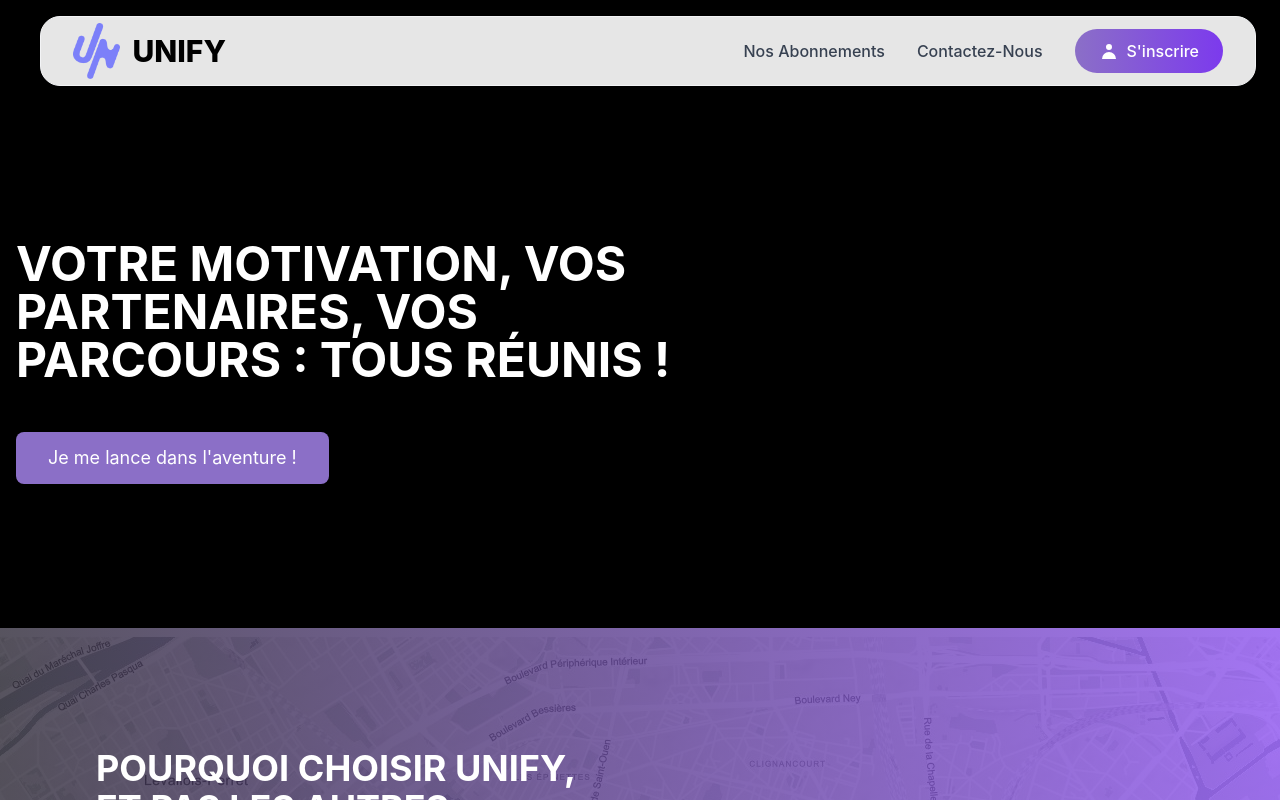
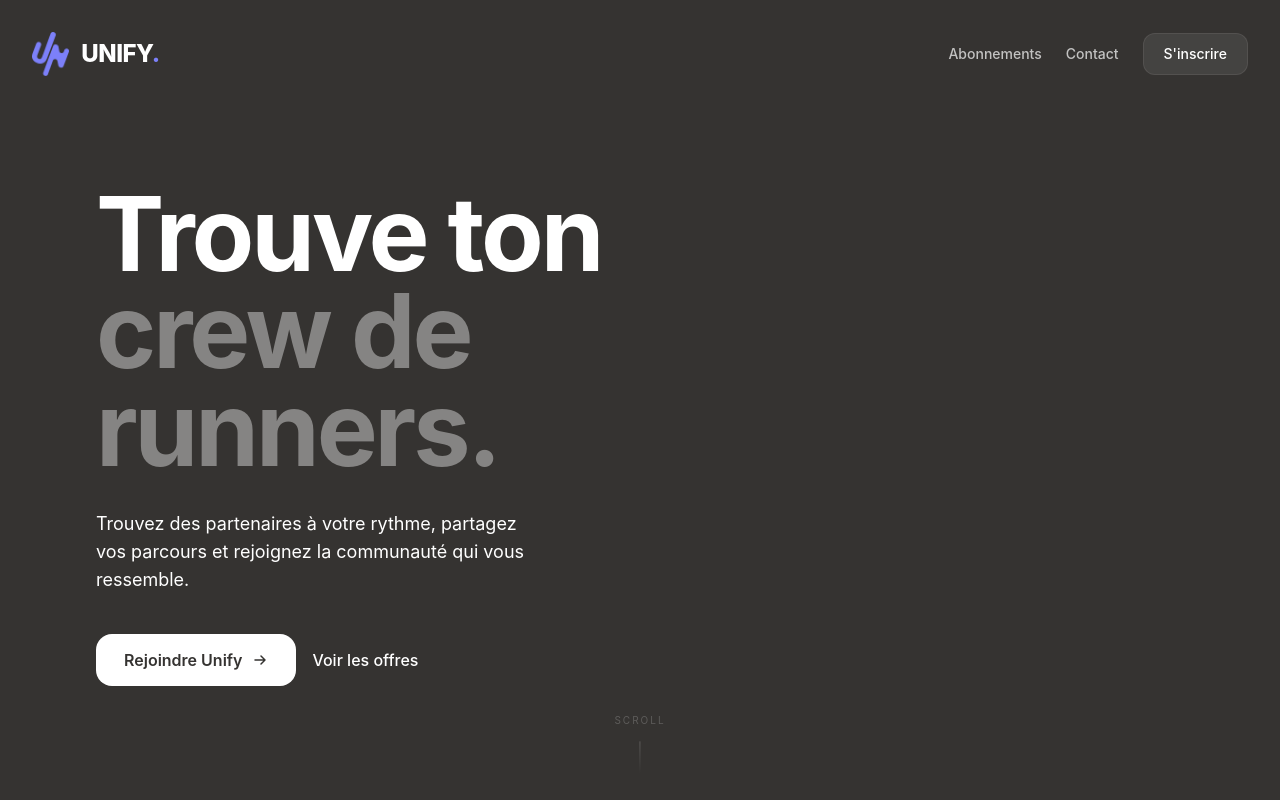
Before and after one commit to guiguil03/LandingPage-V2, a React (Vite) app: page / in a window 1280 px wide. Shown: the top 800 px of the page. Built offline with nearby package versions, Linux system fonts and the light colour scheme.

Commit message:
Update styles across components for improved consistency; add sitemap generation plugin in Vite configuration; adjust background colors in index.html and App component for better visual coherence; enhance Abonnements component with refined text and layout adjustments.

```diff
--- a/index.html
+++ b/index.html
@@ -11,7 +11,7 @@
     <meta name="viewport" content="width=device-width, initial-scale=1.0" />
     <title>Unify</title>
   </head>
-  <body>
+  <body style="background-color: #353331">
     <div id="root"></div>
     <script type="module" src="/src/main.tsx"></script>
     <script type="text/javascript">
--- a/src/App.tsx
+++ b/src/App.tsx
@@ -13,7 +13,7 @@ import ScrollToTop from "./components/ScrollToTop";
 
 function HomePage() {
   return (
-    <div className="min-h-screen bg-black pt-24">
+    <div className="min-h-screen bg-[#353331]">
       <Header />
       <Map />
       <Grille />
--- a/src/components/Header.tsx
+++ b/src/components/Header.tsx
@@ -1,7 +1,7 @@
-import React, { useState } from 'react';
-import { motion, AnimatePresence } from 'framer-motion';
-import Logo from '../assets/logo.png';
-import SignupModal from './inscription';
+import React, { useState } from "react";
+import { motion, AnimatePresence } from "framer-motion";
+import Logo from "../assets/logo.png";
+import SignupModal from "./inscription";
 
 const Header: React.FC = () => {
   const [isSignupModalOpen, setIsSignupModalOpen] = useState(false);
@@ -9,7 +9,7 @@ const Header: React.FC = () => {
 
   const openSignupModal = () => {
     setIsSignupModalOpen(true);
-    setIsMobileMenuOpen(false); // Fermer le menu mobile si ouvert
+    setIsMobileMenuOpen(false);
   };
 
   const closeSignupModal = () => {
@@ -21,11 +21,24 @@ const Header: React.FC = () => {
   };
 
   const scrollToSection = (sectionId: string) => {
-    setIsMobileMenuOpen(false); // Fermer le menu mobile si ouvert
+    setIsMobileMenuOpen(false);
     const section = document.getElementById(sectionId);
     if (section) {
-      section.scrollIntoView({ behavior: 'smooth' });
+      section.scrollIntoView({ behavior: "smooth" });
     }
+  };
+
+  const container = {
+    hidden: {},
+    show: { transition: { staggerChildren: 0.15, delayChildren: 0.4 } },
+  };
+  const fadeUp = {
+    hidden: { opacity: 0, y: 30 },
+    show: {
+      opacity: 1,
+      y: 0,
+      transition: { duration: 0.7, ease: [0.25, 0.46, 0.45, 0.94] },
+    },
   };
 
   return (
@@ -33,126 +46,189 @@ const Header: React.FC = () => {
       initial={{ opacity: 0 }}
       animate={{ opacity: 1 }}
       transition={{ duration: 0.5 }}
-      className="w-full py-4"
+      className="relative w-full h-screen bg-[#353331] overflow-hidden"
     >
-      <div className="container mx-auto px-4">
-        <div className="flex justify-center w-full">
+      {/* ── Navbar (relative, not sticky) ── */}
+      <div className="relative z-50 px-6 sm:px-8 pt-6 sm:pt-8 flex justify-between items-center max-w-7xl mx-auto">
+        {/* Left — Logo + Title + dot */}
+        <motion.div
+          initial={{ opacity: 0 }}
+          animate={{ opacity: 1 }}
+          transition={{ duration: 0.5 }}
+          className="flex items-center gap-3"
+        >
+          <img
+            src={Logo}
+            alt="Logo Unify"
+            className="h-9 sm:h-11 w-auto object-contain"
+          />
+          <span className="text-xl sm:text-2xl font-extrabold text-white tracking-[-0.02em]">
+            UNIFY<span className="text-primary-500">.</span>
+          </span>
+        </motion.div>
+
+        {/* Right — Nav links (desktop) */}
         <motion.nav
-            initial={{ y: -50, opacity: 0 }}
-            animate={{ y: 0, opacity: 1 }}
-            transition={{
-              duration: 0.6,
-              ease: "easeOut"
-            }}
-            className="fixed top-0  z-50 mt-4 ml-4 flex justify-between items-center bg-white bg-opacity-90 backdrop-blur-md rounded-[20px] px-4 sm:px-8 py-3 sm:py-4 w-[95%] max-w-7xl shadow-lg transition-all duration-300 border border-gray-100 h-16 sm:h-[70px]"
+          initial={{ opacity: 0 }}
+          animate={{ opacity: 1 }}
+          transition={{ duration: 0.5, delay: 0.1 }}
+          className="hidden md:flex items-center gap-6"
         >
-            <div className="flex items-center">
-              <span className="font-bold flex items-center gap-2 sm:gap-3">
-                <img src={Logo} alt="Logo Unify" className="h-10 sm:h-14 w-auto object-contain" />
-                <span className="text-xl sm:text-3xl font-extrabold">UNIFY</span>
-              </span>
-            </div>
-
-            {/* Menu pour desktop */}
-            <div className="hidden md:flex items-center gap-6 sm:gap-8">
           <button
-                onClick={() => scrollToSection('abonnements')}
-                className="text-gray-700 hover:text-primary-600 text-sm sm:text-base font-medium relative group transition-all duration-300 flex items-center h-full cursor-pointer"
+            onClick={() => scrollToSection("abonnements")}
+            className="text-white/70 hover:text-white text-sm font-medium transition-colors duration-200 cursor-pointer"
           >
-                Nos Abonnements
-                <span className="absolute bottom-0 left-0 w-0 h-0.5 bg-primary-500 transition-all duration-300 group-hover:w-full"></span>
+            Abonnements
           </button>
           <button
-              onClick={() => scrollToSection('footer')}
-              className="text-gray-700 hover:text-primary-600 text-sm sm:text-base font-medium relative group transition-all duration-300 flex items-center h-full">
-                Contactez-Nous
-                <span className="absolute bottom-0 left-0 w-0 h-0.5 bg-primary-500 transition-all duration-300 group-hover:w-full"></span>
+            onClick={() => scrollToSection("footer")}
+            className="text-white/70 hover:text-white text-sm font-medium transition-colors duration-200 cursor-pointer"
+          >
+            Contact
           </button>
           <button
             onClick={openSignupModal}
-                className="bg-gradient-to-r from-primary-500 to-primary-600 text-white px-5 sm:px-6 py-2 sm:py-2.5 rounded-full text-sm sm:text-base font-medium transition-all duration-300 hover:shadow-lg transform hover:scale-105 hover:from-primary-600 hover:to-primary-700 flex items-center gap-2"
+            className="bg-white/[0.08] hover:bg-white/[0.14] border border-white/[0.08] text-white text-sm font-medium px-5 py-2.5 rounded-xl transition-all duration-200 cursor-pointer"
           >
-                <svg xmlns="http://www.w3.org/2000/svg" className="h-5 w-5" viewBox="0 0 20 20" fill="currentColor">
-                  <path fillRule="evenodd" d="M10 9a3 3 0 100-6 3 3 0 000 6zm-7 9a7 7 0 1114 0H3z" clipRule="evenodd" />
-                </svg>
             S'inscrire
           </button>
+        </motion.nav>
+
+        {/* Right — Hamburger (mobile) */}
+        <motion.button
+          initial={{ opacity: 0 }}
+          animate={{ opacity: 1 }}
+          transition={{ duration: 0.5, delay: 0.1 }}
+          onClick={toggleMobileMenu}
+          className="md:hidden flex flex-col justify-center items-center gap-1.5 p-2"
+          aria-label="Menu"
+        >
+          <span
+            className={`block w-5 h-0.5 bg-white transition-all duration-300 ${
+              isMobileMenuOpen ? "rotate-45 translate-y-2" : ""
+            }`}
+          />
+          <span
+            className={`block w-5 h-0.5 bg-white transition-all duration-300 ${
+              isMobileMenuOpen ? "opacity-0" : ""
+            }`}
+          />
+          <span
+            className={`block w-5 h-0.5 bg-white transition-all duration-300 ${
+              isMobileMenuOpen ? "-rotate-45 -translate-y-2" : ""
+            }`}
+          />
+        </motion.button>
       </div>
 
-            {/* Bouton hamburger pour mobile */}
+      {/* ── Hero Content ── */}
+      <motion.div
+        variants={container}
+        initial="hidden"
+        animate="show"
+        className="relative z-10 h-[calc(100%-80px)] flex flex-col justify-center px-6 sm:px-12 lg:px-24 max-w-6xl"
+      >
+        <motion.h1
+          variants={fadeUp}
+          className="text-[clamp(2.5rem,8vw,7rem)] font-bold tracking-[-0.03em] leading-[0.95] text-white max-w-3xl"
+        >
+          Trouve ton
+          <br />
+          <span className="text-white/40">crew de runners.</span>
+        </motion.h1>
+
+        <motion.p
+          variants={fadeUp}
+          className="mt-6 sm:mt-8 text-white text-base sm:text-lg max-w-md leading-relaxed"
+        >
+          Trouvez des partenaires à votre rythme, partagez vos parcours et
+          rejoignez la communauté qui vous ressemble.
+        </motion.p>
+
+        <motion.div
+          variants={fadeUp}
+          className="mt-8 sm:mt-10 flex items-center gap-4"
+        >
           <button
-              onClick={toggleMobileMenu}
-              className="md:hidden flex flex-col justify-center items-center gap-1.5 p-2 focus:outline-none"
-              aria-label="Menu"
+            onClick={openSignupModal}
+            className="group bg-white text-[#353331] font-semibold text-sm sm:text-base px-7 py-3.5 rounded-2xl hover:bg-gray-100 transition-colors duration-200 flex items-center gap-2.5"
           >
-              <span className={`block w-6 h-0.5 bg-gray-800 transition-all duration-300 ${isMobileMenuOpen ? 'transform rotate-45 translate-y-2' : ''}`}></span>
-              <span className={`block w-6 h-0.5 bg-gray-800 transition-all duration-300 ${isMobileMenuOpen ? 'opacity-0' : ''}`}></span>
-              <span className={`block w-6 h-0.5 bg-gray-800 transition-all duration-300 ${isMobileMenuOpen ? 'transform -rotate-45 -translate-y-2' : ''}`}></span>
+            Rejoindre Unify
+            <svg
+              width="16"
+              height="16"
+              viewBox="0 0 16 16"
+              fill="none"
+              className="translate-x-0 group-hover:translate-x-1 transition-transform duration-300"
+            >
+              <path
+                d="M3 8h10M9 4l4 4-4 4"
+                stroke="currentColor"
+                strokeWidth="1.5"
+                strokeLinecap="round"
+                strokeLinejoin="round"
+              />
+            </svg>
           </button>
-          </motion.nav>
-        </div>
+          <button
+            onClick={() => scrollToSection("abonnements")}
+            className="text-white hover:text-white/70 text-sm sm:text-base font-medium transition-colors duration-200"
+          >
+            Voir les offres
+          </button>
+        </motion.div>
+      </motion.div>
 
+      {/* ── Scroll indicator ── */}
       <motion.div
         initial={{ opacity: 0 }}
         animate={{ opacity: 1 }}
-          transition={{ duration: 1.5 }}
-          className="mt-16 sm:mt-32 mb-16 sm:mb-32 max-w-2xl text-left text-white"
+        transition={{ delay: 1.5, duration: 0.8 }}
+        className="absolute bottom-8 left-1/2 -translate-x-1/2 flex flex-col items-center gap-2"
       >
-          <motion.h1
-            initial={{ x: 500 }}
-            animate={{ x: 0 }}
-            transition={{ duration: 1.5 }}
-            className="text-3xl sm:text-5xl font-bold mb-8 sm:mb-12 leading-tight"
-          >
-            VOTRE MOTIVATION, VOS PARTENAIRES, VOS PARCOURS : TOUS RÉUNIS !
-          </motion.h1>
-          <motion.button
-            initial={{ x: 500 }}
-            animate={{ x: 0 }}
-            transition={{ duration: 1.5 }}
-            onClick={openSignupModal}
-            className="bg-primary-500 hover:bg-primary-600 text-white px-6 sm:px-8 py-2 sm:py-3 rounded-lg text-sm sm:text-lg transition-colors hover:shadow-md transform hover:scale-105"
-          >
-            Je me lance dans l'aventure !
-          </motion.button>
+        <span className="text-[10px] uppercase tracking-[0.2em] text-white/20">
+          Scroll
+        </span>
+        <motion.div
+          animate={{ y: [0, 6, 0] }}
+          transition={{ repeat: Infinity, duration: 1.5, ease: "easeInOut" }}
+          className="w-px h-8 bg-gradient-to-b from-white/20 to-transparent"
+        />
       </motion.div>
-      </div>
 
-      {/* Menu mobile */}
+      {/* ── Mobile Menu ── */}
       <AnimatePresence>
         {isMobileMenuOpen && (
           <motion.div
-            initial={{ opacity: 0, y: -20 }}
+            initial={{ opacity: 0, y: -10 }}
             animate={{ opacity: 1, y: 0 }}
-            exit={{ opacity: 0, y: -20 }}
-            transition={{ duration: 0.3 }}
-            className="fixed top-20 left-4 z-40 w-[90%] max-w-md bg-white rounded-xl shadow-xl py-4 px-6 border border-gray-100"
+            exit={{ opacity: 0, y: -10 }}
+            transition={{ duration: 0.2 }}
+            className="absolute top-20 right-6 z-40 w-56 bg-[#2a2826] rounded-2xl shadow-xl py-2 px-2 border border-white/[0.06]"
           >
-            <div className="flex flex-col gap-4">
             <button
-                onClick={() => scrollToSection('abonnements')}
-                className="text-gray-700 hover:text-primary-600 text-base font-medium py-2 border-b border-gray-100 transition-all duration-300 cursor-pointer"
+              onClick={() => scrollToSection("abonnements")}
+              className="w-full text-left text-white hover:text-white text-sm font-medium py-2.5 px-4 rounded-xl hover:bg-white/[0.06] transition-all duration-200 cursor-pointer"
             >
-                Nos Abonnements
-              </button>
-              <button className="text-gray-700 hover:text-primary-600 text-base font-medium py-2 border-b border-gray-100 transition-all duration-300">
-                Contactez-Nous
+              Abonnements
             </button>
             <button
+              onClick={() => scrollToSection("footer")}
+              className="w-full text-left text-white hover:text-white text-sm font-medium py-2.5 px-4 rounded-xl hover:bg-white/[0.06] transition-all duration-200 cursor-pointer"
+            >
+              Contact
+            </button>
+            <div className="h-px bg-white/[0.06] my-1 mx-3" />
+            <button
               onClick={openSignupModal}
-                className="bg-gradient-to-r from-primary-500 to-primary-600 text-white py-3 rounded-full text-base font-medium transition-all duration-300 hover:shadow-lg transform hover:scale-105 hover:from-primary-600 hover:to-primary-700 flex items-center justify-center gap-2 mt-2"
+              className="w-full bg-primary-500 hover:bg-primary-400 text-white text-sm font-medium py-2.5 px-4 rounded-xl transition-colors duration-200 mt-1 cursor-pointer"
             >
-                <svg xmlns="http://www.w3.org/2000/svg" className="h-5 w-5" viewBox="0 0 20 20" fill="currentColor">
-                  <path fillRule="evenodd" d="M10 9a3 3 0 100-6 3 3 0 000 6zm-7 9a7 7 0 1114 0H3z" clipRule="evenodd" />
-                </svg>
               S'inscrire
             </button>
-            </div>
           </motion.div>
         )}
       </AnimatePresence>
 
-      {/* Modal d'inscription */}
       <SignupModal isOpen={isSignupModalOpen} onClose={closeSignupModal} />
     </motion.header>
   );
--- a/src/components/avis.tsx
+++ b/src/components/avis.tsx
@@ -3,7 +3,6 @@ import { gsap } from "gsap";
 import { ScrollTrigger } from "gsap/ScrollTrigger";
 import data from "../data/avis.json";
 import type { Avis } from "../type/avis";
-import Logo from "../assets/logo.png";
 
 gsap.registerPlugin(ScrollTrigger);
 
@@ -162,7 +161,7 @@ const AvisComponent: React.FC<AvisGridProps> = ({ avis: externalAvis }) => {
                 </p>
               </div>
               {/* Comment */}
-              <p className="w-full font-normal text-sm sm:text-[19.5px] sm:leading-[32px] text-[#858585]">
+              <p className="w-full font-normal text-sm sm:text-[19.5px] sm:leading-[32px] text-white">
                 &ldquo;{avis.commentaire}&rdquo;
               </p>
             </div>
--- a/src/components/footer.tsx
+++ b/src/components/footer.tsx
@@ -19,7 +19,7 @@ const FooterLink = ({
   external?: boolean;
 }) => {
   const className =
-    "group relative inline-block w-fit text-[15px] text-white/50 hover:text-white transition-colors duration-300 py-1";
+    "group relative inline-block w-fit text-[15px] text-white hover:text-white transition-colors duration-300 py-1";
 
   const inner = (
     <>
@@ -55,7 +55,7 @@ const SocialLink = ({
   <a
     href={href}
     aria-label={label}
-    className="group relative w-10 h-10 rounded-full border border-white/15 flex items-center justify-center text-white/40 hover:text-white hover:border-primary-500 hover:bg-primary-500/10 transition-all duration-300"
+    className="group relative w-10 h-10 rounded-full border border-white/15 flex items-center justify-center text-white hover:text-white hover:border-primary-500 hover:bg-primary-500/10 transition-all duration-300"
   >
     {children}
   </a>
@@ -80,7 +80,7 @@ export default function Footer() {
                 UNIFY<span className="text-primary-500">.</span>
               </h2>
             </div>
-            <p className="text-white/30 text-base sm:text-lg max-w-sm leading-relaxed mt-4 md:mt-6">
+            <p className="text-white text-base sm:text-lg max-w-sm leading-relaxed mt-4 md:mt-6">
               La communauté qui transforme chaque foulée en connexion.
             </p>
           </div>
--- a/tailwind.config.js
+++ b/tailwind.config.js
@@ -1,31 +1,28 @@
 /** @type {import('tailwindcss').Config} */
 export default {
-  content: [
-    "./index.html",
-    "./src/**/*.{js,ts,jsx,tsx}",
-  ],
+  content: ["./index.html", "./src/**/*.{js,ts,jsx,tsx}"],
   theme: {
     extend: {
       colors: {
         primary: {
-          50: '#F5F3FF',
-          100: '#EDE9FE',
-          200: '#DDD6FE',
-          300: '#C4B5FD',
-          400: '#A78BFA',
-          500: '#8B6FC7',
-          600: '#7C3AED',
-          700: '#6D28D9',
-          800: '#5B21B6',
-          900: '#4C1D95',
+          50: "#EDEDFE",
+          100: "#DDDEFA",
+          200: "#BCBEF5",
+          300: "#9B9EF2",
+          400: "#8D91FA",
+          500: "#7C80F9",
+          600: "#6B6FE8",
+          700: "#5A5ED7",
+          800: "#4A4DC6",
+          900: "#3A3CB5",
         },
-        dark: '#0F0A1A',
-        secondary: '#0F0A1A',
+        dark: "#0F0A1A",
+        secondary: "#0F0A1A",
       },
       fontFamily: {
-        sans: ['Inter', 'system-ui', 'sans-serif'],
+        sans: ["Inter", "system-ui", "sans-serif"],
       },
     },
   },
   plugins: [],
-}
+};
```
Also changed, not shown: src/components/Abonnements.tsx (+13 -17 lines), src/components/inscription.tsx (+182 -198 lines), vite.config.ts (+43 -2 lines), public/robots.txt (added). Lines whose indentation alone changed are shown as unchanged.
